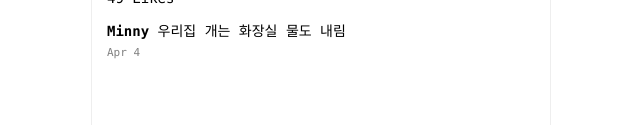
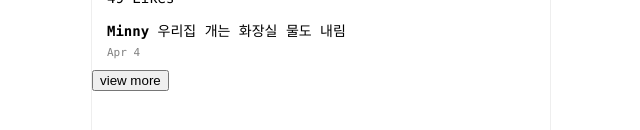
Before and after one commit to qiosion/vuestagram, a Vue app: page / in a window 1280 px wide. Shown: the part 1760-1890 px from the top of the page, without its empty margins (319-959 px from the left). Built offline with nearby package versions, Linux system fonts and the light colour scheme.

Commit message:
axios를 사용한 더보기 요청

```diff
--- a/package.json
+++ b/package.json
@@ -8,6 +8,7 @@
     "lint": "vue-cli-service lint"
   },
   "dependencies": {
+    "axios": "^1.7.2",
     "core-js": "^3.8.3",
     "vue": "^3.2.13"
   },
--- a/src/App.vue
+++ b/src/App.vue
@@ -10,6 +10,7 @@
   </div>
 
   <Container :instaData="instaData" />
+  <button @click="more">view more</button>
 
   <div class="footer">
     <ul class="footer-button-plus">
@@ -20,8 +21,9 @@
 </template>
 
 <script>
+// npm install axios
+import axios from 'axios';
 import instaData from './assets/instaData.js'
-
 // 다른곳에서 쓰거나, 라우터로 나누거나, html이 너무 길어질 때 컴포넌트 생성
 import Container from './components/Container.vue'
 
@@ -30,10 +32,30 @@ export default {
   data() {
     return {
       instaData: instaData,
+      cnt: 0
     }
   },
   components: {
     Container,
+  },
+  methods: {
+    more() {
+      axios.get('https://codingapple1.github.io/vue/more' + this.cnt + '.json') // get 요청
+      .then((result) => { // 요청 성공 시 실행할 코드(콜백함수)
+        console.log("result : ", result);
+        this.instaData.push(result.data); // 기존 데이터에 새로 가져온 값을 추가
+        this.cnt++;
+
+        if (this.cnt % 2 == 0) {
+          this.cnt = 0;
+        } else {
+          this.cnt = 1;
+        }
+      })
+      .catch((err) => {
+        console.log("ERROR: ", err);
+      })
+    },
   }
 }
 </script>
```
Also changed, not shown: 1 other file (tests, documents, lock files or other folders).
